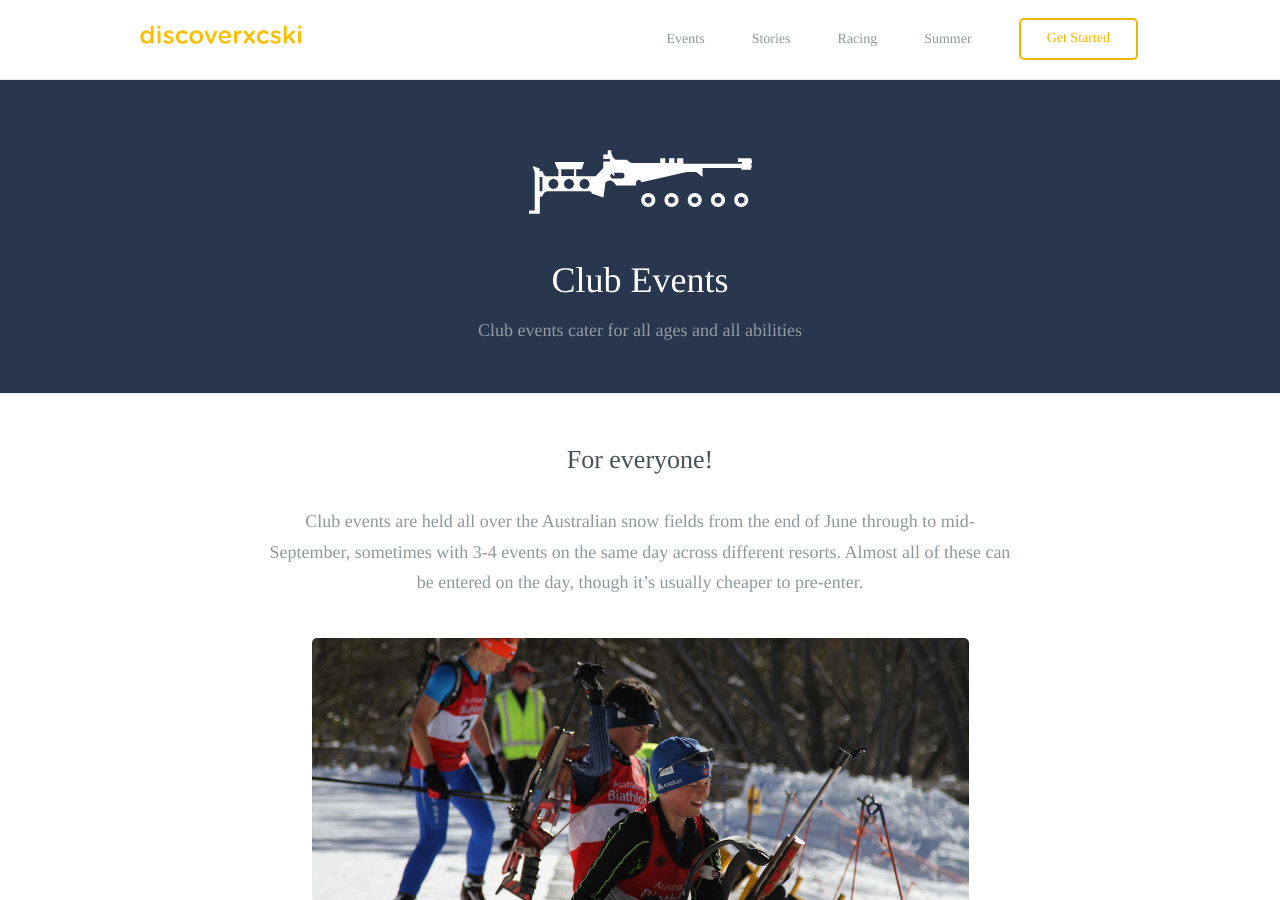
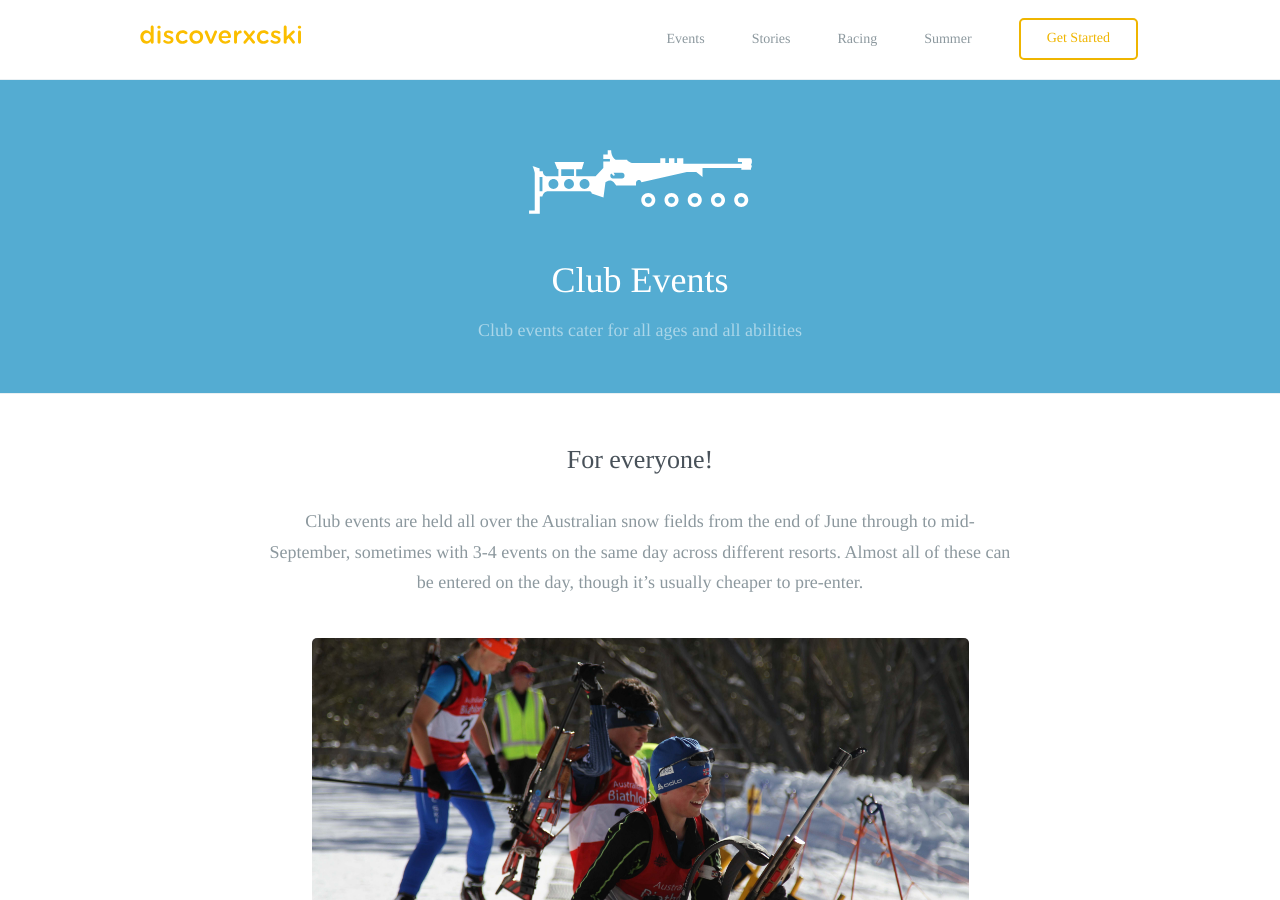
Before and after one commit to robcatto/robcatto.github.io, a Jekyll site: the page built from racing/club-level/index.html, in a window 1280 px wide and 900 px high. Built offline with Jekyll 4.4.1, drawn with Linux system fonts in a browser that asks for light colours; some web fonts are replaced; Markdown is read by kramdown in place of the engine named in the settings.

Commit message:
Update index.html

```diff
--- a/racing/club-level/index.html
+++ b/racing/club-level/index.html
@@ -3,7 +3,7 @@ layout: default
 ---
 
 
-        <div id="headerarea" class="feature_header" style="background-color: #28374D;">
+        <div id="headerarea" class="feature_header" style="background-color: #54ACD2;">
             <div class="header__logo--wrap">
                     <!--
                 <div class="mobile__logos--left"></div>
```
